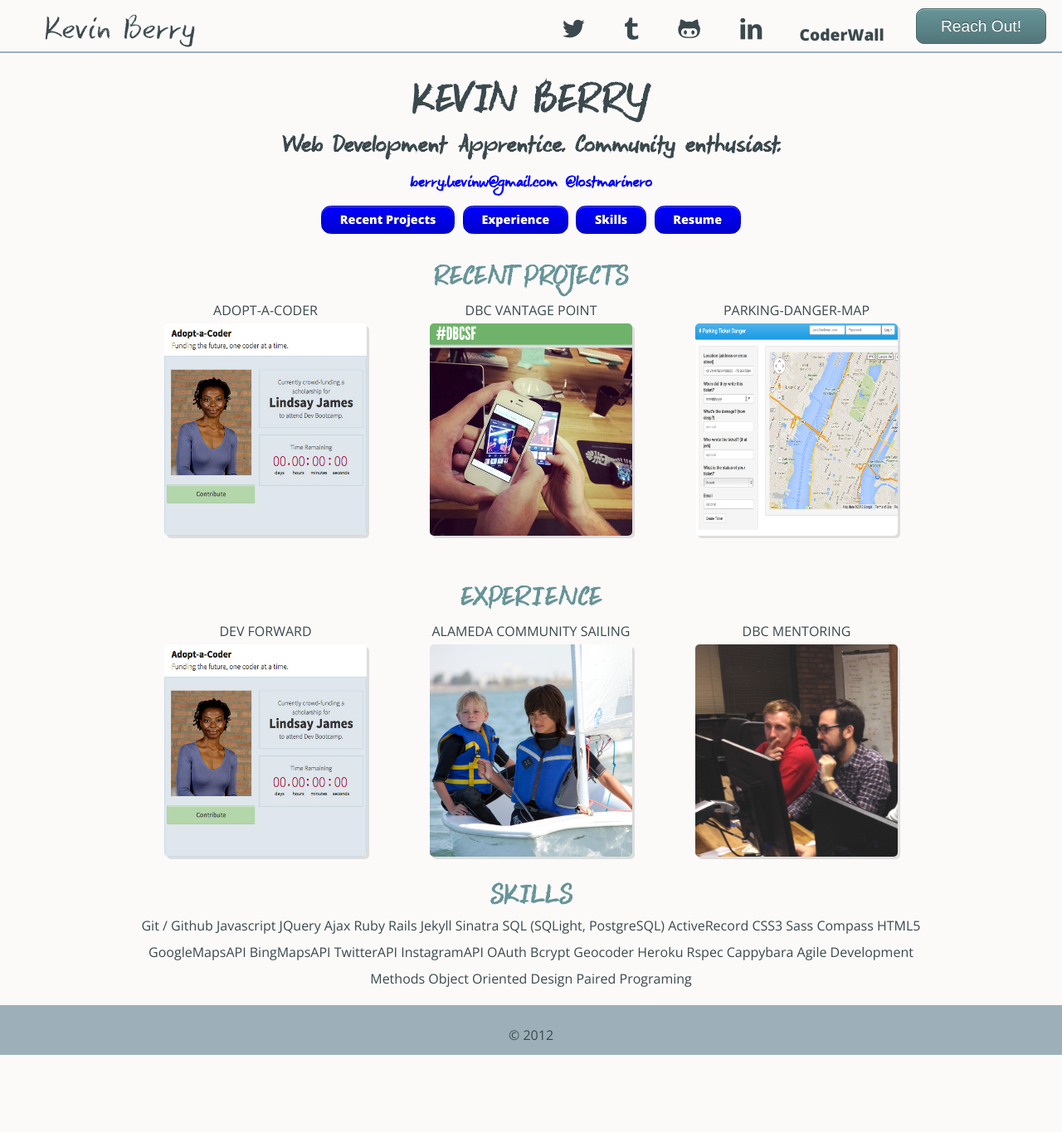
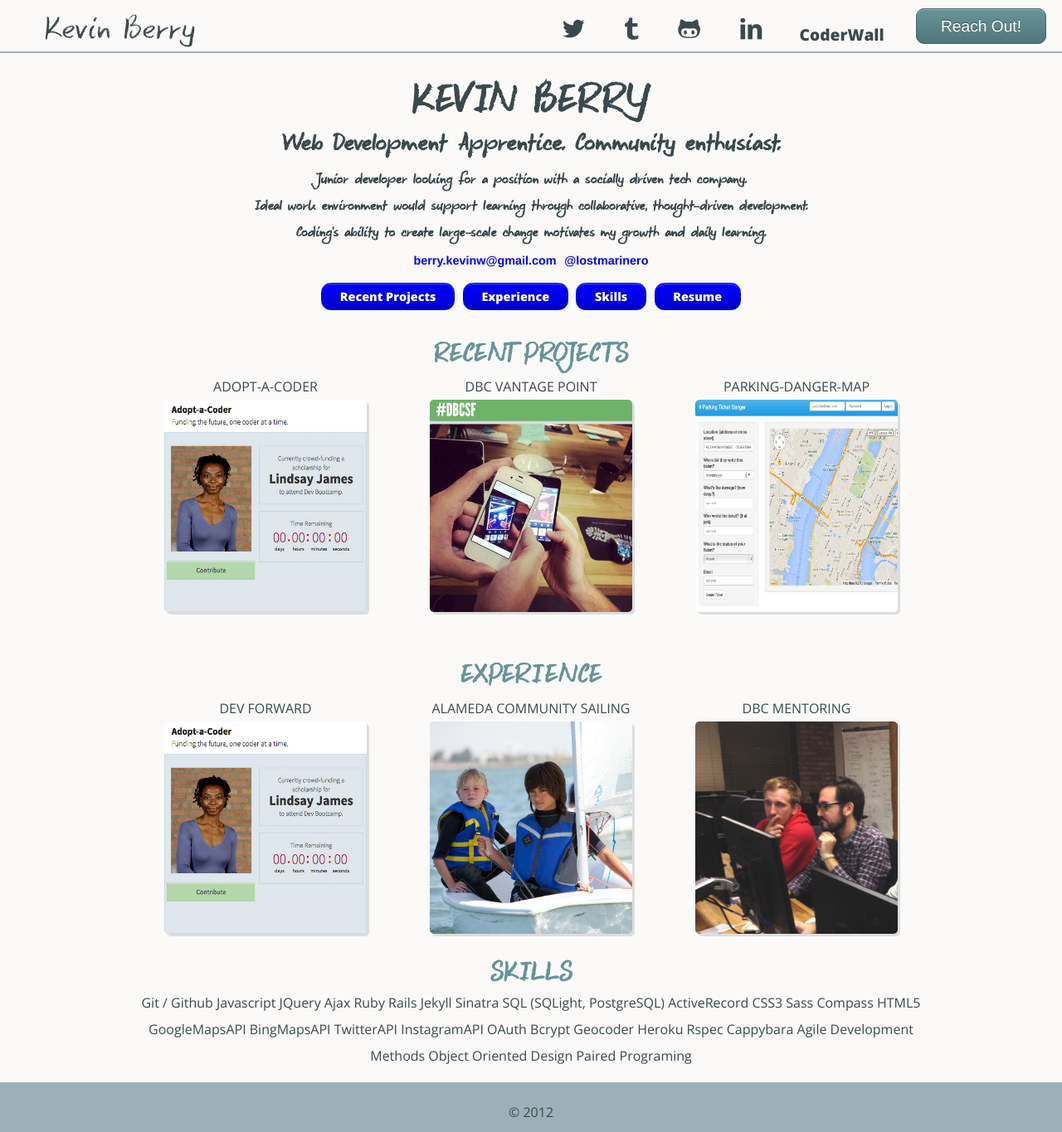
Before and after one commit to kbsail/kbsail-kbsail.github.io, a Jekyll site: the page built from index.html, in a window 1280 px wide. Shown: the whole page at 83% size. Built offline with Jekyll 4.4.1, drawn with Linux system fonts in a browser that asks for light colours; some web fonts are replaced; Markdown is read by kramdown in place of the engine named in the settings; before the commit the page ends 1272 px from its top, so only the background shows below that.

Commit message:
added objective statement

```diff
--- a/assets/css/screen.css
+++ b/assets/css/screen.css
@@ -218,7 +218,7 @@ header {
       color: white;
       text-shadow: #314749 0 -1px 0;
       display: inline;
-      font-family: 'Helvetica Neue'; }
+      font-family: 'Helvetica Neue', sans-serif; }
       /* line 15, ../../../.rvm/gems/ruby-2.0.0-p247/gems/sassy-buttons-0.2.6/stylesheets/sassy-buttons/_sassy-button-pseudo-states.sass */
       header .contact a:hover {
         text-decoration: none; }
@@ -303,25 +303,28 @@ header {
       width: 100%;
       margin-bottom: .4em; }
     /* line 155, ../scss/screen.scss */
+    .page .front-page h2 {
+      padding: .4em; }
+    /* line 158, ../scss/screen.scss */
     .page .front-page p {
-      font-size: 1.2em;
-      padding: .4em; }
-    /* line 159, ../scss/screen.scss */
+      font-size: .7em; }
+    /* line 161, ../scss/screen.scss */
     .page .front-page a {
       text-decoration: none;
       overflow: hidden;
       *zoom: 1;
-      font-size: .8em;
+      font-size: .6em;
+      font-family: 'Helvetica Neue', sans-serif;
       color: blue; }
-    /* line 165, ../scss/screen.scss */
+    /* line 168, ../scss/screen.scss */
     .page .front-page .nav-links {
       text-align: center;
       margin: 0 auto; }
-      /* line 168, ../scss/screen.scss */
+      /* line 171, ../scss/screen.scss */
       .page .front-page .nav-links li {
         display: inline;
         padding-top: 1em; }
-        /* line 171, ../scss/screen.scss */
+        /* line 174, ../scss/screen.scss */
         .page .front-page .nav-links li a {
           font-size: 0.6em;
           padding: 0.5em 1.5em;
@@ -377,7 +380,7 @@ header {
             padding: 0 !important;
             margin: -1px !important; }
 
-/* line 182, ../scss/screen.scss */
+/* line 185, ../scss/screen.scss */
 .footer-wrapper {
   width: 100%;
   text-align: center;
@@ -385,19 +388,19 @@ header {
   height: 30px;
   padding: 20px 0 10px 0; }
 
-/* line 192, ../scss/screen.scss */
+/* line 195, ../scss/screen.scss */
 h1 {
   font-size: 3.4em;
   line-height: 100%;
   margin-bottom: 0.2em;
   width: 100%; }
 
-/* line 199, ../scss/screen.scss */
+/* line 202, ../scss/screen.scss */
 h2 {
-  font-size: 2em;
+  font-size: 1.2em;
   line-height: 100%; }
 
-/* line 204, ../scss/screen.scss */
+/* line 207, ../scss/screen.scss */
 h3 {
   font-family: 'Keswick', script;
   font-size: 2em;
@@ -406,34 +409,34 @@ h3 {
   line-height: 100%;
   text-transform: uppercase; }
 
-/* line 213, ../scss/screen.scss */
+/* line 216, ../scss/screen.scss */
 h6 {
   text-transform: uppercase; }
 
-/* line 217, ../scss/screen.scss */
+/* line 220, ../scss/screen.scss */
 li {
   margin-bottom: 0.2em; }
 
-/* line 222, ../scss/screen.scss */
+/* line 225, ../scss/screen.scss */
 .icon {
   font-weight: normal;
   padding-top: 0; }
-  /* line 225, ../scss/screen.scss */
+  /* line 228, ../scss/screen.scss */
   .icon:before {
     font-family: 'entypo';
     font-size: 3em;
     content: attr(data-icon);
     speak: none; }
-  /* line 231, ../scss/screen.scss */
+  /* line 234, ../scss/screen.scss */
   .icon.list-link:before {
     font-size: 1.75em; }
 
-/* line 236, ../scss/screen.scss */
+/* line 239, ../scss/screen.scss */
 .coderwall {
   vertical-align: top;
   font-weight: bold; }
 
-/* line 244, ../scss/screen.scss */
+/* line 247, ../scss/screen.scss */
 .project-row h3 {
   margin-top: 0.8em;
   line-height: 1.2em;
@@ -444,7 +447,7 @@ li {
   width: 100%;
   overflow: hidden;
   *zoom: 1; }
-/* line 251, ../scss/screen.scss */
+/* line 254, ../scss/screen.scss */
 .project-row ul {
   width: 100%;
   float: left;
@@ -453,7 +456,7 @@ li {
   width: 100%;
   overflow: hidden;
   *zoom: 1; }
-  /* line 255, ../scss/screen.scss */
+  /* line 258, ../scss/screen.scss */
   .project-row ul li {
     height: 20em;
     display: inline;
@@ -478,7 +481,7 @@ li {
     .project-row ul li:nth-child(3n + 3) {
       margin-left: 67.79661%;
       clear: none; }
-    /* line 260, ../scss/screen.scss */
+    /* line 263, ../scss/screen.scss */
     .project-row ul li a img {
       width: 80%;
       height: 80%;
@@ -487,6 +490,6 @@ li {
       -moz-box-shadow: 3px 3px 0 #ddd;
       -webkit-box-shadow: 3px 3px 0 #ddd; }
 
-/* line 273, ../scss/screen.scss */
+/* line 276, ../scss/screen.scss */
 .experience li {
   display: inline; }
--- a/index.html
+++ b/index.html
@@ -6,7 +6,10 @@ tagline: Web Development Apprentice. Community enthusiast.
 
 <div class="front-page">
   <h1>Kevin Berry</h1>
-  <p>{{ page.tagline }}</p>
+  <h2>{{ page.tagline }}</h2>
+  <p>Junior developer looking for a position with a socially driven tech company.</p>
+  <p>Ideal work environment would support learning through collaborative, thought-driven development.</p>
+  <p>Coding’s ability to create large-scale change motivates my growth and daily learning.</p>
   <div class="alinks">
     <a href="mailto:berry.kevinw@gmail.com">berry.kevinw@gmail.com</a>
     <a href="http://www.twitter.com/lostmarinero">@lostmarinero</a>
```
Also changed, not shown: assets/scss/screen.scss (+8 -5 lines).
